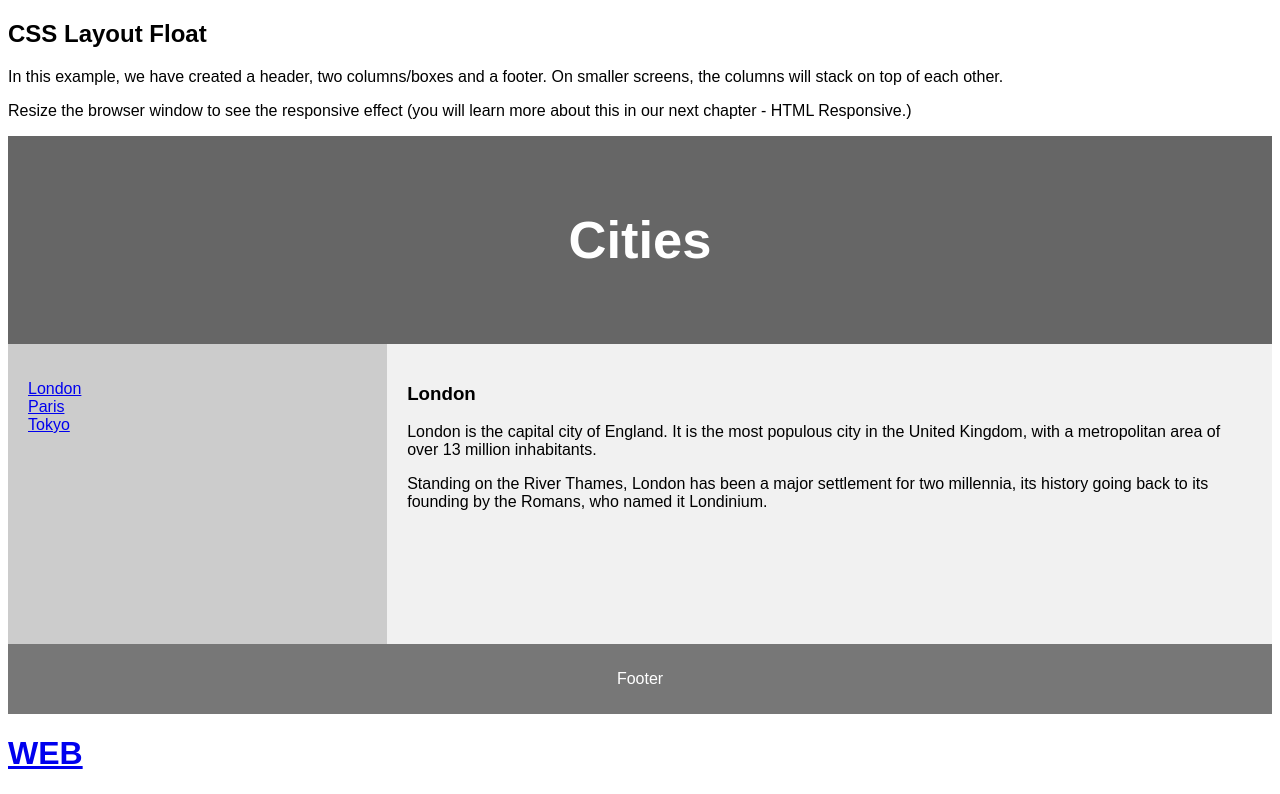
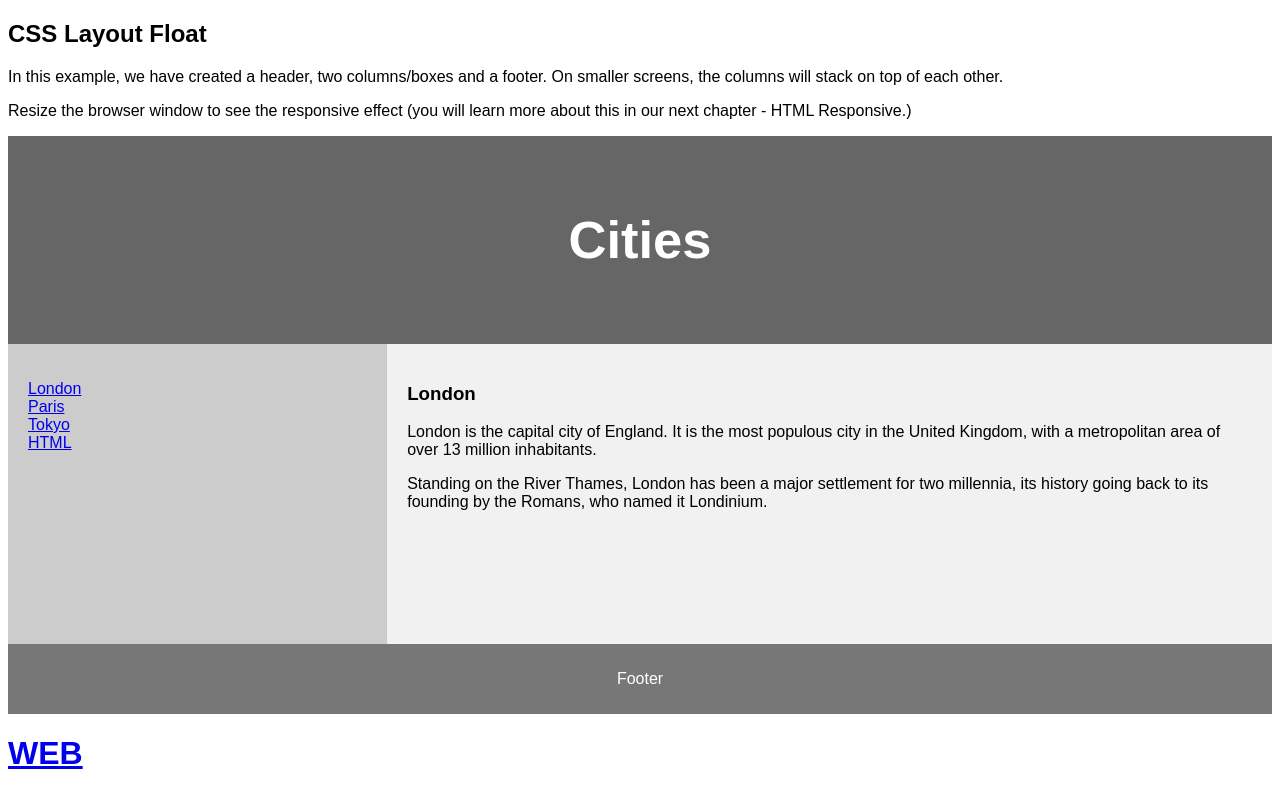
Before and after one commit to RickYoon/web1, a plain HTML site: page index.html in a window 1280 px wide. Shown: the top 794 px of the page. Drawn offline with Linux system fonts and the light colour scheme.

Commit message:
Update index.html

```diff
--- a/index.html
+++ b/index.html
@@ -85,6 +85,7 @@ footer {
       <li><a href="1.html">London</a></li>
       <li><a href="#">Paris</a></li>
       <li><a href="#">Tokyo</a></li>
+      <li><a href="1.html">HTML</a></li>
     </ul>
   </nav>
 
```
